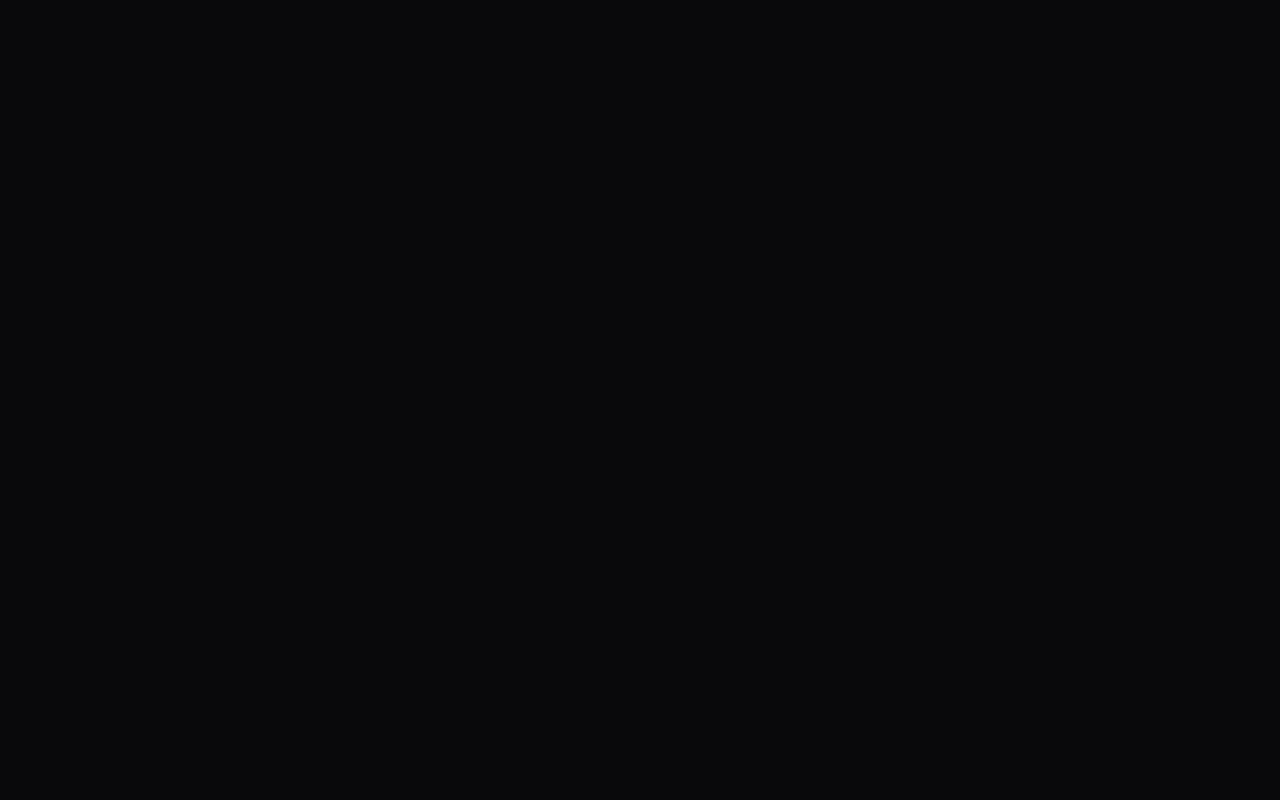
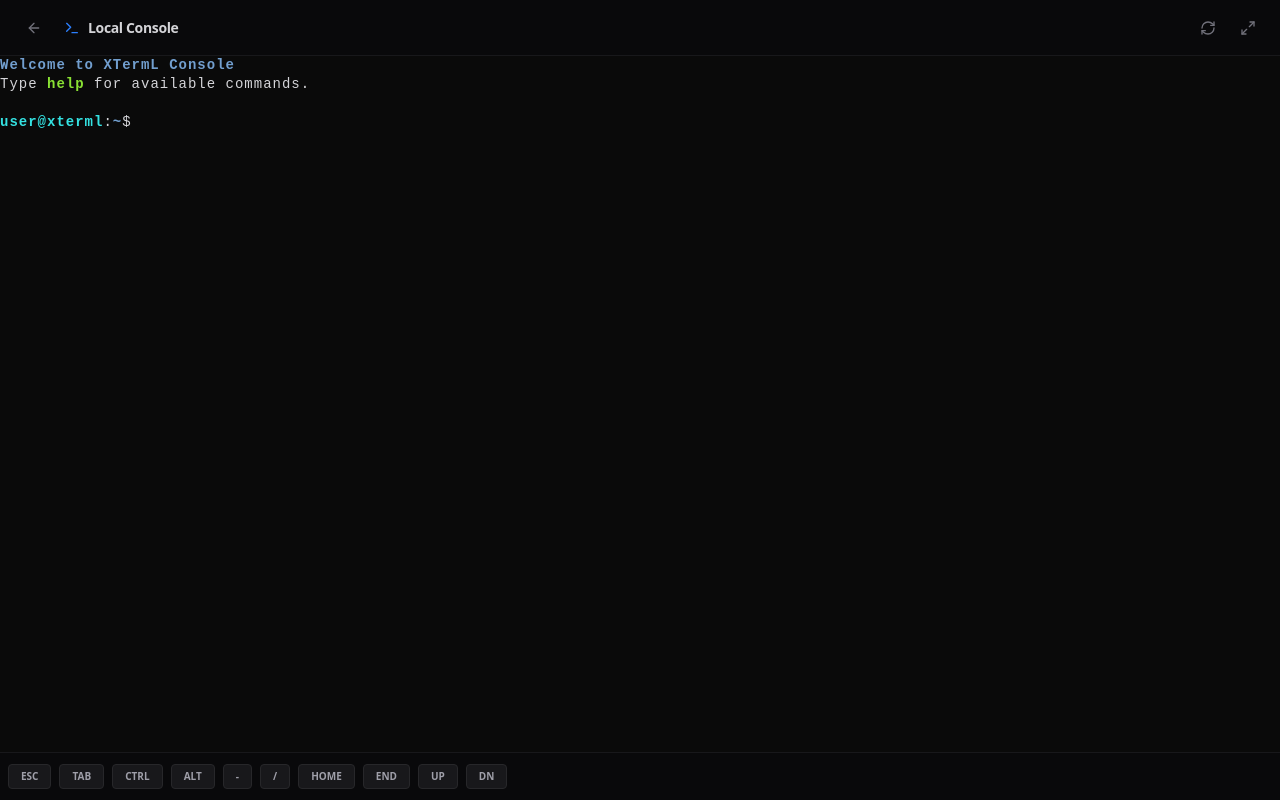
Before and after one commit to Notzeyyyc/XTermL, a React (Vite) app: page /terminal in a window 1280 px wide. Before the commit this address had no page. Built offline with nearby package versions, Linux system fonts and the light colour scheme.

Commit message:
Feature: Integrated XTerm.js terminal and connected dashboard button

```diff
--- a/package.json
+++ b/package.json
@@ -18,6 +18,8 @@
     "@gsap/react": "^2.1.2",
     "@radix-ui/react-slot": "^1.2.4",
     "@tailwindcss/vite": "^4.1.18",
+    "@xterm/addon-fit": "^0.11.0",
+    "@xterm/xterm": "^6.0.0",
     "class-variance-authority": "^0.7.1",
     "clsx": "^2.1.1",
     "framer-motion": "^12.29.2",
--- a/src/App.tsx
+++ b/src/App.tsx
@@ -5,6 +5,7 @@
 import ProotSetup from "@/pages/setup/Proot";
 import ChrootSetup from "@/pages/setup/Chroot";
 import Dashboard from "@/pages/Dashboard";
+import Terminal from "@/pages/Terminal";
 
 function App() {
   return (
@@ -16,6 +17,7 @@
         <Route path="/setup/proot" element={<ProotSetup />} />
         <Route path="/setup/chroot" element={<ChrootSetup />} />
         <Route path="/dashboard" element={<Dashboard />} />
+        <Route path="/terminal" element={<Terminal />} />
       </Routes>
     </Router>
   );
--- a/src/pages/Dashboard.tsx
+++ b/src/pages/Dashboard.tsx
@@ -231,7 +231,10 @@
                   Direct access to system bash, package management, and remote SSH administration.
                 </p>
               </div>
-              <Button className="px-10 py-7 bg-white text-black hover:bg-zinc-200 text-lg font-black rounded-2xl shadow-2xl shadow-white/5 transition-all group-hover:scale-105 active:scale-95">
+              <Button
+                onClick={() => navigate('/terminal')}
+                className="px-10 py-7 bg-white text-black hover:bg-zinc-200 text-lg font-black rounded-2xl shadow-2xl shadow-white/5 transition-all group-hover:scale-105 active:scale-95"
+              >
                 <Play className="h-5 w-5 mr-3 fill-current" /> Initialize Shell
               </Button>
             </div>
--- /dev/null
+++ b/src/pages/Terminal.tsx
@@ -0,0 +1,162 @@
+import { useEffect, useRef } from 'react';
+import { Terminal as XTerm } from '@xterm/xterm';
+import { FitAddon } from '@xterm/addon-fit';
+import '@xterm/xterm/css/xterm.css';
+import { motion } from 'framer-motion';
+import { Button } from '@/components/ui/button';
+import { ArrowLeft, Maximize2, RefreshCw, Terminal as TerminalIcon } from 'lucide-react';
+import { useNavigate } from 'react-router-dom';
+
+export default function TerminalPage() {
+  const navigate = useNavigate();
+  const terminalRef = useRef<HTMLDivElement>(null);
+  const xtermRef = useRef<XTerm | null>(null);
+  const fitAddonRef = useRef<FitAddon | null>(null);
+
+  useEffect(() => {
+    if (!terminalRef.current) return;
+
+    // Initialize XTerm
+    const term = new XTerm({
+      cursorBlink: true,
+      theme: {
+        background: '#0a0a0a',
+        foreground: '#d4d4d8',
+        cursor: '#f4f4f5',
+        selectionBackground: '#3f3f46',
+        black: '#000000',
+        red: '#ef4444',
+        green: '#22c55e',
+        yellow: '#eab308',
+        blue: '#3b82f6',
+        magenta: '#a855f7',
+        cyan: '#06b6d4',
+        white: '#fafafa',
+      },
+      fontFamily: '"JetBrains Mono", "Fira Code", monospace',
+      fontSize: 14,
+      letterSpacing: 0.5,
+      lineHeight: 1.2,
+    });
+
+    const fitAddon = new FitAddon();
+    term.loadAddon(fitAddon);
+
+    term.open(terminalRef.current);
+    fitAddon.fit();
+
+    term.writeln('\x1b[1;34mWelcome to XTermL Console\x1b[0m');
+    term.writeln('Type \x1b[1;32mhelp\x1b[0m for available commands.');
+    term.write('\r\n\x1b[1;36muser@xterml\x1b[0m:\x1b[1;34m~\x1b[0m$ ');
+
+    let currentLine = '';
+    term.onData(data => {
+      const code = data.charCodeAt(0);
+      if (code === 13) { // Enter
+        term.write('\r\n');
+        handleCommand(currentLine);
+        currentLine = '';
+        term.write('\x1b[1;36muser@xterml\x1b[0m:\x1b[1;34m~\x1b[0m$ ');
+      } else if (code === 127) { // Backspace
+        if (currentLine.length > 0) {
+          currentLine = currentLine.slice(0, -1);
+          term.write('\b \b');
+        }
+      } else {
+        currentLine += data;
+        term.write(data);
+      }
+    });
+
+    function handleCommand(command: string) {
+      const cmd = command.trim().toLowerCase();
+      if (cmd === 'help') {
+        term.writeln('Available commands:');
+        term.writeln('  \x1b[33mhelp\x1b[0m     - Show this help message');
+        term.writeln('  \x1b[33mclear\x1b[0m    - Clear the terminal');
+        term.writeln('  \x1b[33mstatus\x1b[0m   - Show system status');
+        term.writeln('  \x1b[33mexit\x1b[0m     - Close the terminal');
+      } else if (cmd === 'clear') {
+        term.clear();
+      } else if (cmd === 'status') {
+        term.writeln('\x1b[1;32mSystem Status: Online\x1b[0m');
+        term.writeln('Platform: Android/Termux');
+        term.writeln('Kernel: Linux 4.19');
+      } else if (cmd === 'exit') {
+        navigate('/dashboard');
+      } else if (cmd !== '') {
+        term.writeln(`Command not found: ${cmd}`);
+      }
+    }
+
+    xtermRef.current = term;
+    fitAddonRef.current = fitAddon;
+
+    const handleResize = () => {
+      fitAddon.fit();
+    };
+    window.addEventListener('resize', handleResize);
+
+    return () => {
+      term.dispose();
+      window.removeEventListener('resize', handleResize);
+    };
+  }, [navigate]);
+
+  return (
+    <div className="min-h-screen bg-black text-white flex flex-col font-sans overflow-hidden">
+      {/* Terminal Header */}
+      <motion.header
+        initial={{ y: -20, opacity: 0 }}
+        animate={{ y: 0, opacity: 1 }}
+        className="h-14 border-b border-zinc-900 bg-zinc-950 flex items-center justify-between px-4 z-10"
+      >
+        <div className="flex items-center gap-3">
+          <Button
+            variant="ghost"
+            size="icon"
+            onClick={() => navigate('/dashboard')}
+            className="text-zinc-500 hover:text-white"
+          >
+            <ArrowLeft className="h-5 w-5" />
+          </Button>
+          <div className="flex items-center gap-2">
+            <TerminalIcon className="h-4 w-4 text-blue-500" />
+            <span className="text-sm font-bold tracking-tight text-zinc-300">Local Console</span>
+          </div>
+        </div>
+
+        <div className="flex items-center gap-2">
+          <Button variant="ghost" size="icon" className="h-8 w-8 text-zinc-500 hover:text-white">
+            <RefreshCw className="h-4 w-4" />
+          </Button>
+          <Button variant="ghost" size="icon" className="h-8 w-8 text-zinc-500 hover:text-white">
+            <Maximize2 className="h-4 w-4" />
+          </Button>
+        </div>
+      </motion.header>
+
+      {/* Terminal Container */}
+      <motion.div
+        initial={{ opacity: 0, scale: 0.98 }}
+        animate={{ opacity: 1, scale: 1 }}
+        transition={{ duration: 0.3 }}
+        className="flex-1 relative bg-[#0a0a0a] p-2"
+      >
+        <div className="absolute inset-0 overflow-hidden" ref={terminalRef}></div>
+      </motion.div>
+
+      {/* Touch Shortcuts Row */}
+      <div className="h-12 border-t border-zinc-900 bg-zinc-950 flex items-center gap-2 px-2 overflow-x-auto no-scrollbar pb-safe">
+        {['ESC', 'TAB', 'CTRL', 'ALT', '-', '/', 'HOME', 'END', 'UP', 'DN'].map((key) => (
+          <button
+            key={key}
+            className="shrink-0 px-3 py-1 rounded bg-zinc-900 border border-zinc-800 text-[10px] font-bold text-zinc-400 active:bg-zinc-800 active:text-white transition-colors uppercase"
+          >
+            {key}
+          </button>
+        ))}
+      </div>
+    </div>
+  );
+}
```
Also changed, not shown: 1 other file (tests, documents, lock files or other folders).
